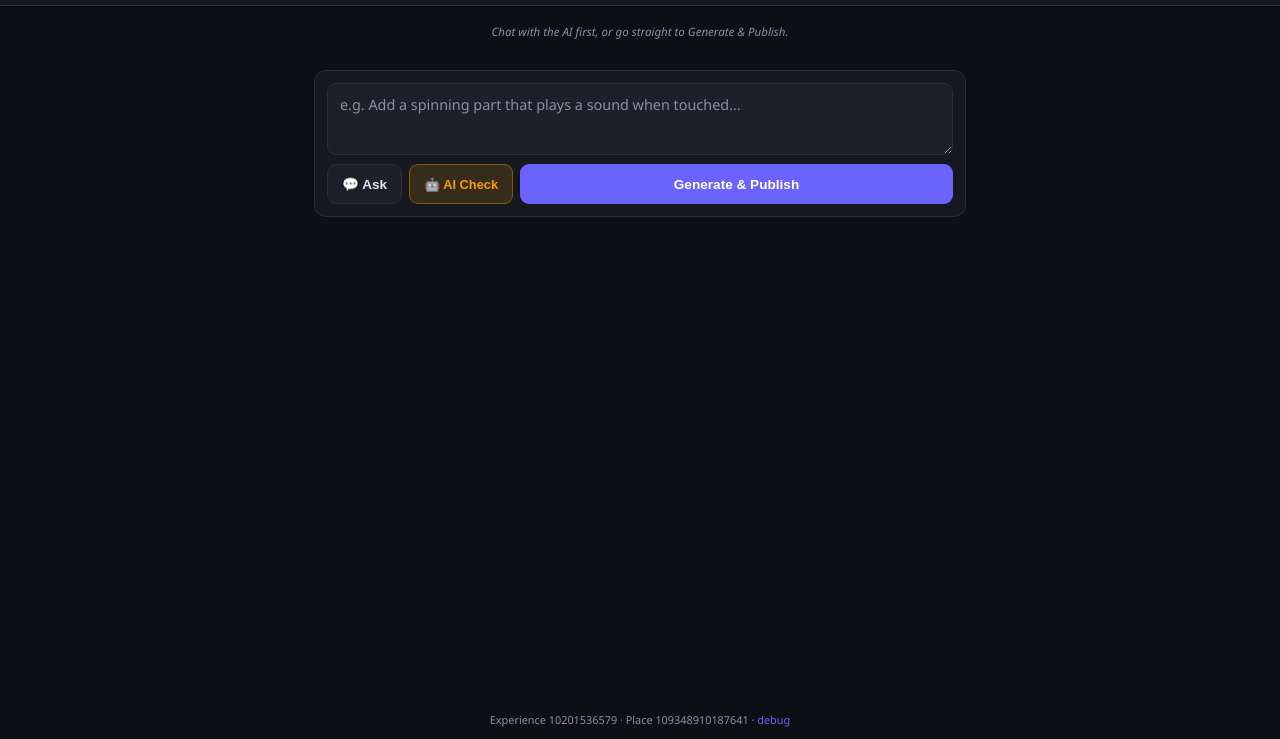
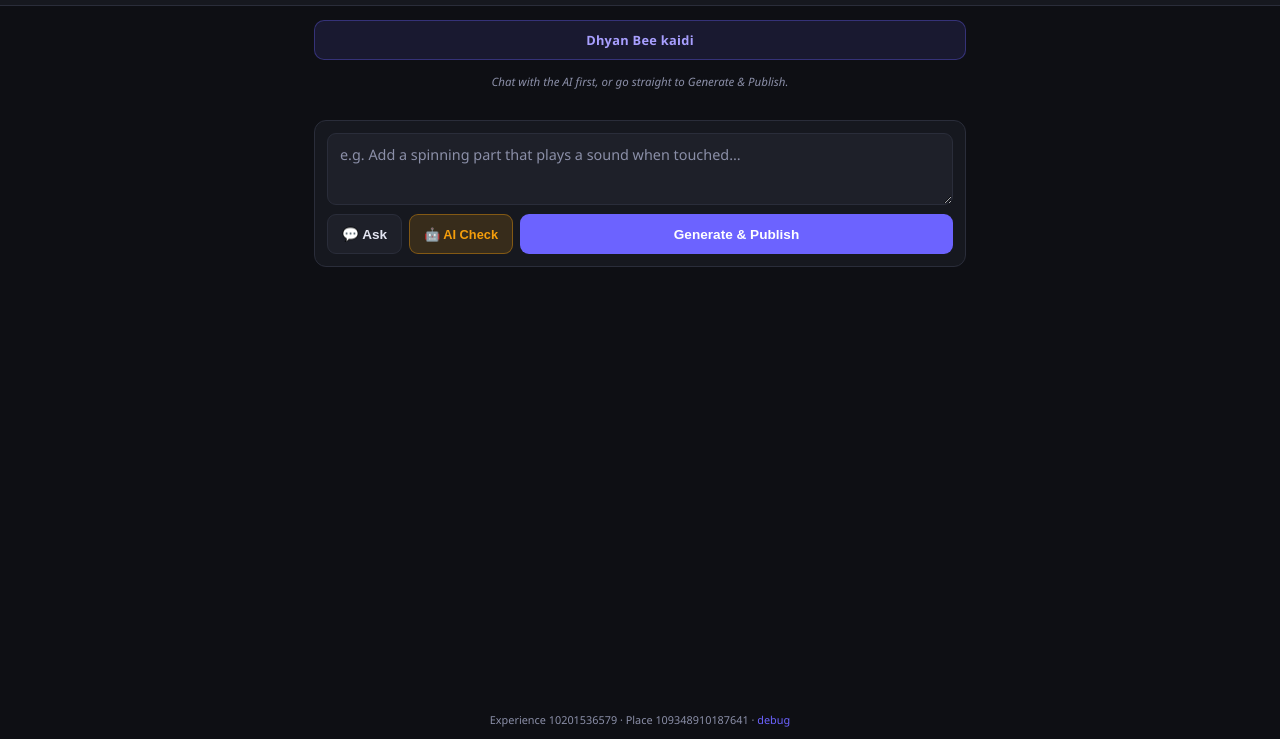
Before and after one commit to k8116563-hash/roblox-ai-dev, a website: page public/index.html in a window 1280 px wide. Shown: the part 61-800 px from the top of the page. Drawn offline with Linux system fonts and the light colour scheme; no server answers.

Commit message:
feat: add Dhyan Bee kaidi note to UI

```diff
--- a/public/index.html
+++ b/public/index.html
@@ -87,6 +87,9 @@
   </header>
 
   <main>
+    <div style="background:rgba(108,99,255,.12);border:1px solid rgba(108,99,255,.35);border-radius:10px;padding:10px 14px;font-size:0.8rem;color:#a89fff;font-weight:600;letter-spacing:.3px;text-align:center;">
+      Dhyan Bee kaidi
+    </div>
     <div id="chat">
       <div class="msg sys">Chat with the AI first, or go straight to Generate &amp; Publish.</div>
     </div>
```
